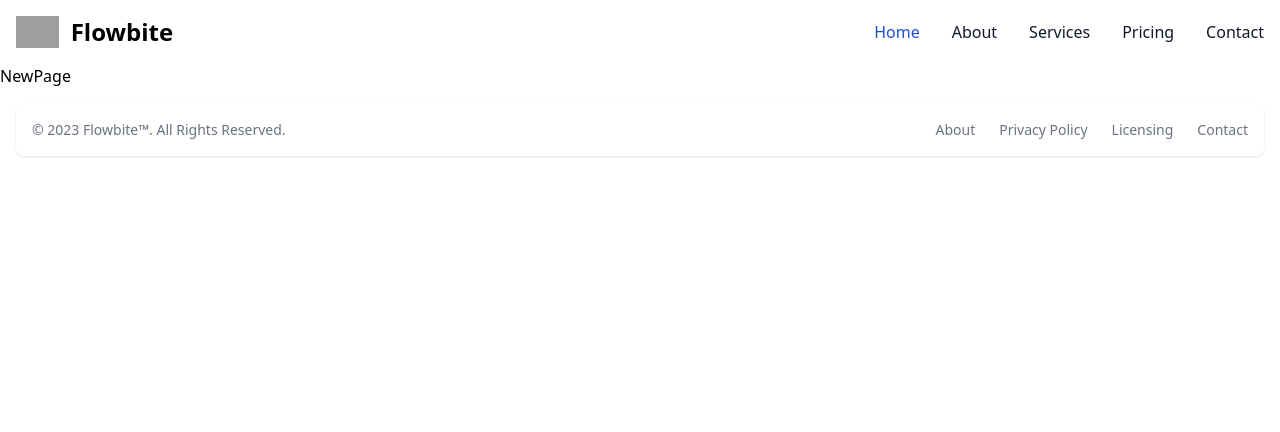
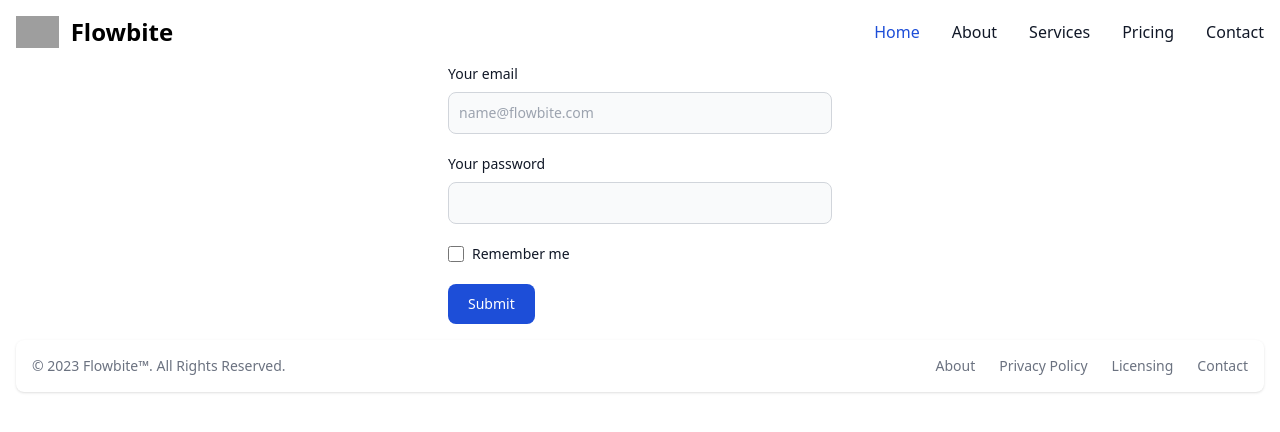
Before and after one commit to Ellian-1/recipes-website, a Next.js app: page /new in a window 1280 px wide. Shown: the top 432 px of the page. Built offline with nearby package versions, Linux system fonts and the light colour scheme; grey boxes are pictures that could not be loaded.

Commit message:
Add the form

```diff
--- a/src/app/new/page.tsx
+++ b/src/app/new/page.tsx
@@ -1,5 +1,5 @@
 "use client";
-import React, { useState, useEffect } from "react";
+import React, { useState, useEffect, FormEvent } from "react";
 import { useRouter } from "next/navigation";
 
 type Props = {
@@ -27,7 +27,90 @@
     }
   }, []);
 
-  return <div>NewPage</div>;
+  const onSubmit = async (e: FormEvent<HTMLFormElement>) => {
+    e.preventDefault();
+
+    if (params.id) {
+      const res = await fetch(`/api/recipes/${params.id}`, {
+        method: "PUT",
+        body: JSON.stringify({ name, steps, image }),
+        headers: {
+          "Content-Type": "application/json",
+        },
+      });
+
+      const data = await res.json();
+    } else {
+      const res = await fetch("/api/recipes", {
+        method: "POST",
+        body: JSON.stringify({ name, steps, image }),
+        headers: {
+          "Content-Type": "application/json",
+        },
+      });
+      const data = await res.json();
+    }
+
+    router.refresh();
+    router.push("/");
+  };
+
+  return (
+    <form className="max-w-sm mx-auto">
+      <div className="mb-5">
+        <label
+          htmlFor="email"
+          className="block mb-2 text-sm font-medium text-gray-900 dark:text-white"
+        >
+          Your email
+        </label>
+        <input
+          type="email"
+          id="email"
+          className="bg-gray-50 border border-gray-300 text-gray-900 text-sm rounded-lg focus:ring-blue-500 focus:border-blue-500 block w-full p-2.5 dark:bg-gray-700 dark:border-gray-600 dark:placeholder-gray-400 dark:text-white dark:focus:ring-blue-500 dark:focus:border-blue-500"
+          placeholder="name@flowbite.com"
+          required
+        />
+      </div>
+      <div className="mb-5">
+        <label
+          htmlFor="password"
+          className="block mb-2 text-sm font-medium text-gray-900 dark:text-white"
+        >
+          Your password
+        </label>
+        <input
+          type="password"
+          id="password"
+          className="bg-gray-50 border border-gray-300 text-gray-900 text-sm rounded-lg focus:ring-blue-500 focus:border-blue-500 block w-full p-2.5 dark:bg-gray-700 dark:border-gray-600 dark:placeholder-gray-400 dark:text-white dark:focus:ring-blue-500 dark:focus:border-blue-500"
+          required
+        />
+      </div>
+      <div className="flex items-start mb-5">
+        <div className="flex items-center h-5">
+          <input
+            id="remember"
+            type="checkbox"
+            value=""
+            className="w-4 h-4 border border-gray-300 rounded bg-gray-50 focus:ring-3 focus:ring-blue-300 dark:bg-gray-700 dark:border-gray-600 dark:focus:ring-blue-600 dark:ring-offset-gray-800 dark:focus:ring-offset-gray-800"
+            required
+          />
+        </div>
+        <label
+          htmlFor="remember"
+          className="ms-2 text-sm font-medium text-gray-900 dark:text-gray-300"
+        >
+          Remember me
+        </label>
+      </div>
+      <button
+        type="submit"
+        className="text-white bg-blue-700 hover:bg-blue-800 focus:ring-4 focus:outline-none focus:ring-blue-300 font-medium rounded-lg text-sm w-full sm:w-auto px-5 py-2.5 text-center dark:bg-blue-600 dark:hover:bg-blue-700 dark:focus:ring-blue-800"
+      >
+        Submit
+      </button>
+    </form>
+  );
 };
 
 export default NewPage;
```
